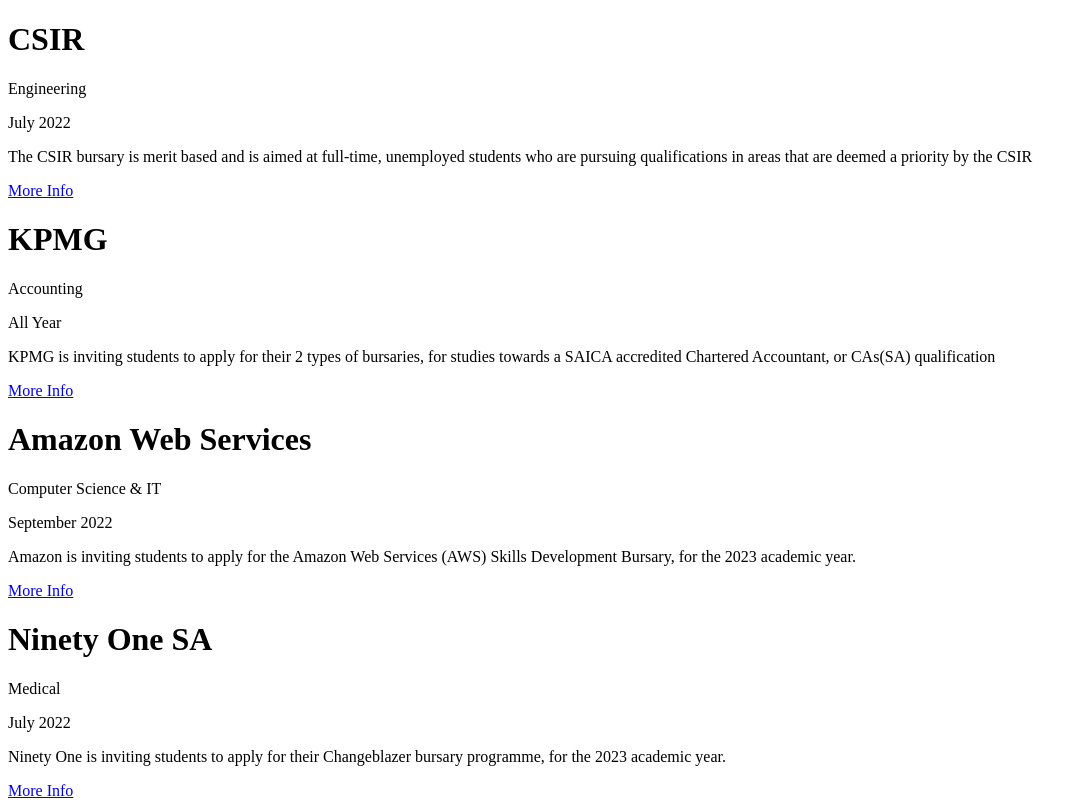
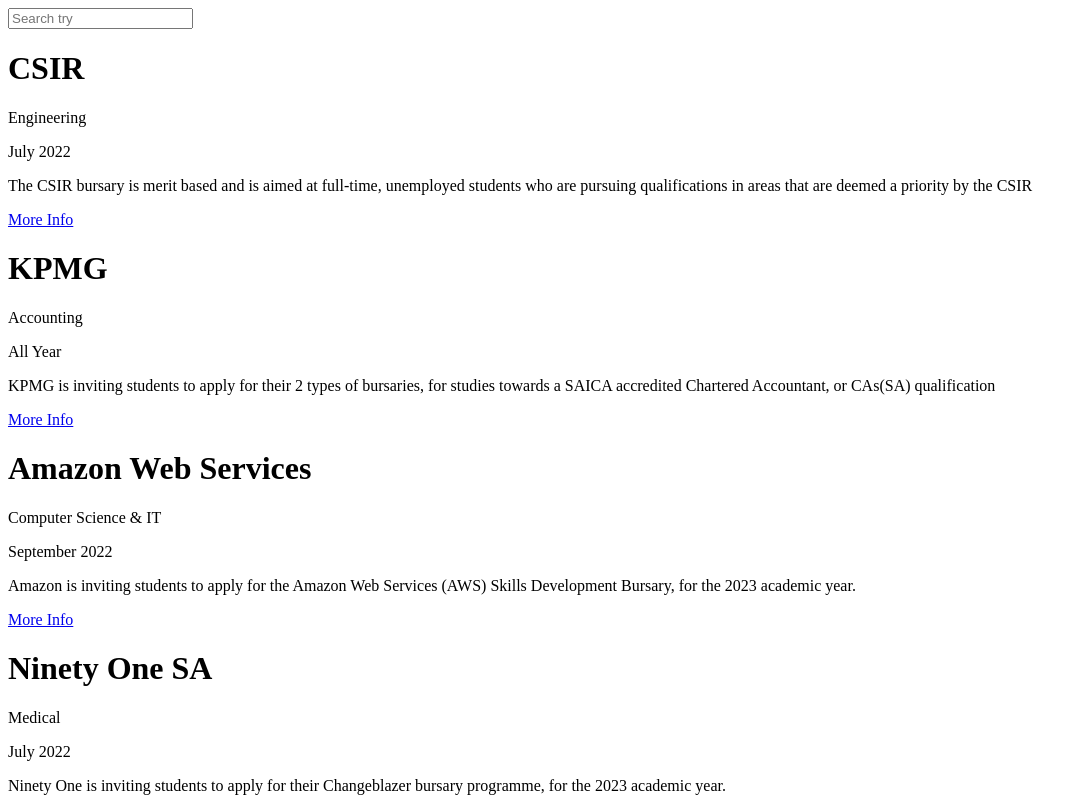
Before and after one commit to tshepi-tech/find_bursariesza, a React (Create React App) app: page / in a window 1280 px wide. Shown: the top 800 px of the page, without its empty margins (0-1086 px from the left). Built offline with nearby package versions, Linux system fonts and the light colour scheme.

Commit message:
search function to find company done

```diff
--- a/src/Components/BursaryItem.jsx
+++ b/src/Components/BursaryItem.jsx
@@ -7,7 +7,7 @@
 const {company,category,dueDate,detail,link,schoolLevel}= item;
 
 
-console.log(schoolLevel.highschool)
+
 
   return (
     <div> <h1>{company}</h1>
--- a/src/Components/Dashboard.jsx
+++ b/src/Components/Dashboard.jsx
@@ -1,12 +1,33 @@
 //NPM packages
+import { useEffect, useState } from "react";
+//Project files
+import bursaries from "../Data/bursaries.json";
+import BursaryList from "./BursaryList.jsx"
 
-//Project files
-import BursaryList from "./BursaryList.jsx"
+import SearchList from "./SearchList";
 
 export default function Dashboard() {
 
+   //Methods
+   const handleChange = (event) => {
+    setSearchField(event.target.value);
+  };
+  const searchbox = <input
+  className="search__box"
+  type="search"
+  placeholder="Search try"
+  onChange={handleChange}
+/>
+
+  //Local State
+  const [searchField, setSearchField] = useState("");
+
 
   return (
-   <BursaryList/>
+    <div>
+      {searchbox}
+       {searchbox === "" ? (<BursaryList/>):
+  (<SearchList bursaries={bursaries} searchField={searchField} />)}
+   </div>
   )
 }
--- /dev/null
+++ b/src/Components/SearchList.jsx
@@ -0,0 +1,21 @@
+//Project Files
+import BursaryItem from "./BursaryItem";
+
+export default function SearchList({ bursaries, searchField }) {
+
+     //Properties
+     const searchedCompany = bursaries.filter((item) => {
+        return (
+          item.company.toLowerCase().includes(searchField.toLowerCase())
+        );
+      });
+
+  const filteredCompany = searchedCompany.map((item) => (
+    <BursaryItem key={item.id} item={item} />
+  ));
+  return (
+    <div >
+      <div>{filteredCompany}</div>
+    </div>
+  );
+}
```
